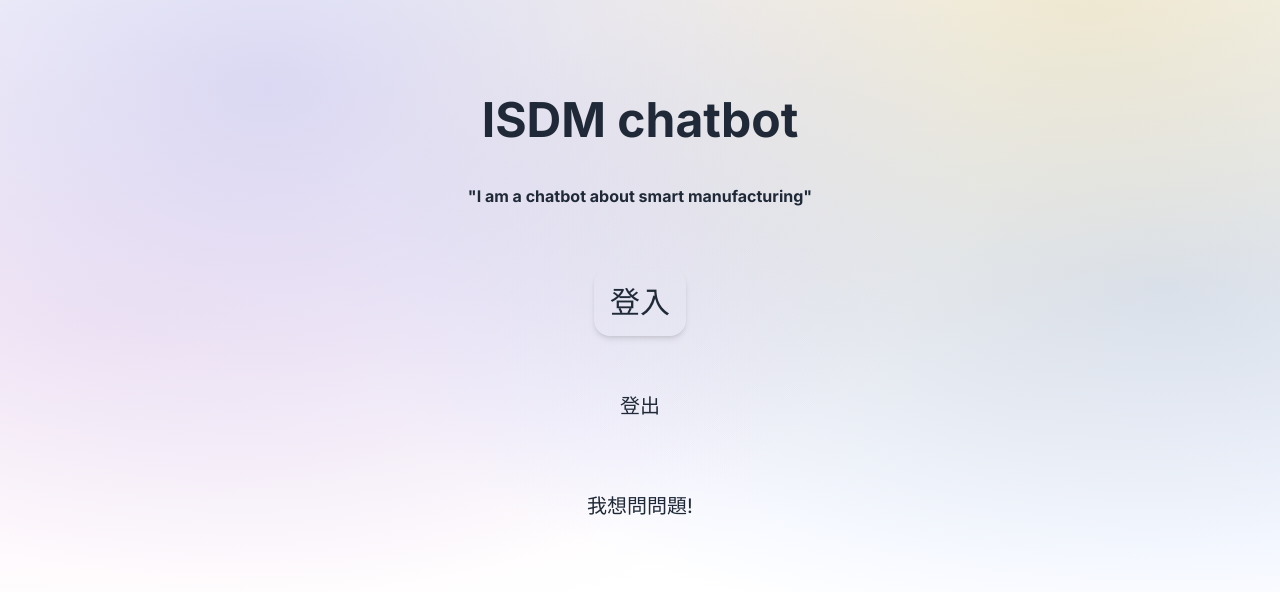
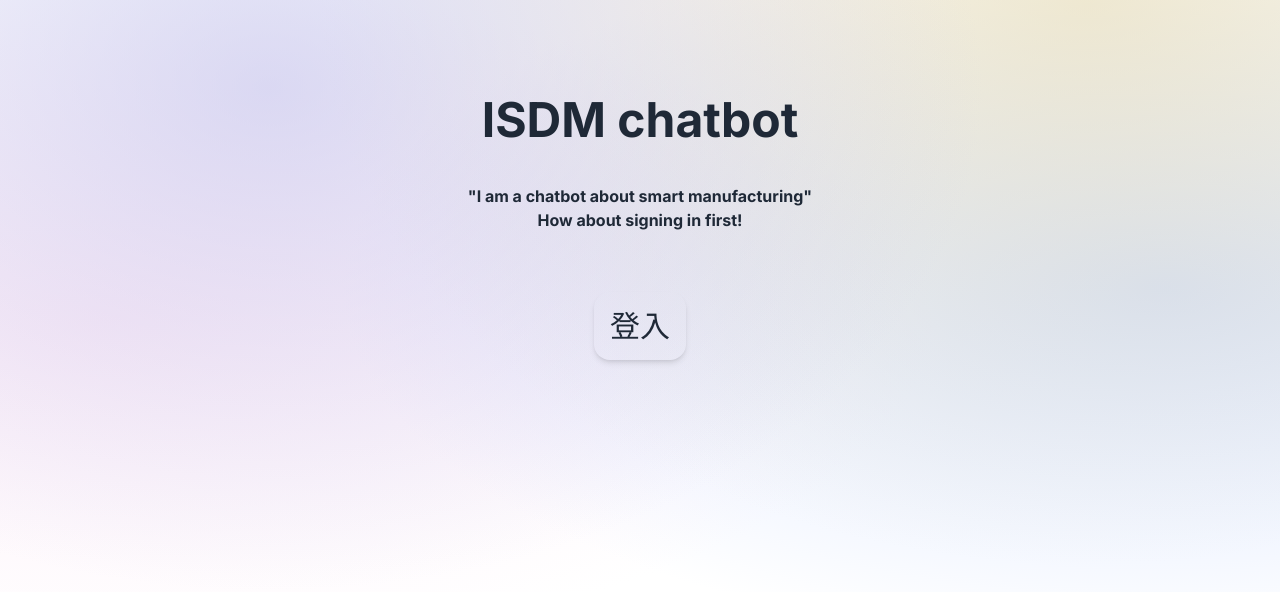
Before and after one commit to chungchihhan/llama_index_nextjs, a Next.js app: page / in a window 1280 px wide. Shown: the top 592 px of the page. Built offline with nearby package versions, Linux system fonts and the light colour scheme; no server answers.

Commit message:
use getServerSeesion to authenticate and show user info

```diff
--- a/src/app/components/header.tsx
+++ b/src/app/components/header.tsx
@@ -1,4 +1,5 @@
 import Image from "next/image";
+import Link from "next/link";
 
 export default function Header() {
   return (
@@ -9,12 +10,14 @@ export default function Header() {
         {/* <code className="font-mono font-bold">app/page.tsx</code> */}
       </p>
       <div className="fixed bottom-0 left-0 flex h-48 w-full items-end justify-center bg-gradient-to-t from-white via-white dark:from-black dark:via-black lg:static lg:h-auto lg:w-auto lg:bg-none">
-        <a
+        <div
           // href="https://www.llamaindex.ai/"
           className="flex items-center justify-center font-nunito text-lg font-bold gap-2"
         >
           {/* <span>Built by LlamaIndex</span> */}
-          <span>smart manufacturing</span>
+          <Link href="/">
+            <span>smart manufacturing</span>
+          </Link>
           <Image
             className="rounded-xl"
             src="/smart-manufacturing.png"
@@ -23,7 +26,7 @@ export default function Header() {
             height={40}
             priority
           />
-        </a>
+        </div>
       </div>
     </div>
   );
--- a/src/app/page.tsx
+++ b/src/app/page.tsx
@@ -1,15 +1,59 @@
-import Header from "@/app/components/header";
+// import Header from "@/app/components/header";
+import { options } from "@/app/api/auth/[...nextauth]/option";
+import { getServerSession } from "next-auth";
 import Link from "next/link";
 
-export default function Home() {
+export default async function Home() {
+  const session = await getServerSession(options);
   return (
+    <>
       <main className="flex min-h-screen flex-col items-center gap-10 p-24 background-gradient">
-      {/* <Header /> */}
         <h1 className="text-5xl font-bold text-gray-800">ISDM chatbot</h1>
-      <h1 className="text-mg font-bold text-gray-800">
+        {session ? (
+          <>
+            {/* <div className="text-3xl">user information</div> */}
+            <div className="flex flex-col items-center content-center">
+              <img src={session?.user?.image ?? ""} alt="" className="w-20" />
+              <p className="text-3xl font-bold text-gray-800">
+                Hi! {session?.user?.name},{" "}
+              </p>
+              {/* <h1>{session?.user?.email}</h1> */}
+              {/* <h1>{session?.user?.image}</h1> */}
+            </div>
+            <div className="flex flex-col text-mg font-bold text-gray-800 items-center content-center">
+              <p className="">
                 &quot;I am a chatbot about smart manufacturing&quot;
-      </h1>
+              </p>
+              <p className="">How can I help you today!</p>
+            </div>
+            <Link href="/MainPage">
+              <div className="p-4 rounded-2xl text-gray-800 font-bold text-xl hover:text-blue-800 transition duration-100 ease-in-out hover:shadow-lg">
+                我想問問題!
+              </div>
+            </Link>
+            <Link href="/api/auth/signout">
+              <div className="p-4 rounded-2xl text-gray-800 text-xl hover:text-blue-800 transition duration-100 ease-in-out hover:shadow-lg">
+                登出
+              </div>
+            </Link>
+          </>
+        ) : (
+          <>
+            <div className="flex flex-col text-mg font-bold text-gray-800 items-center content-center">
+              <p className="">
+                &quot;I am a chatbot about smart manufacturing&quot;
+              </p>
+              <p className="">How about signing in first!</p>
+            </div>
             <Link href="/api/auth/signin">
+              <div className="p-4 mt-5 rounded-2xl text-gray-800 text-3xl hover:text-blue-800 transition duration-100 ease-in-out shadow-md hover:shadow-lg">
+                登入
+              </div>
+            </Link>
+          </>
+        )}
+
+        {/* <Link href="/api/auth/signin">
           <div className="p-4 mt-5 rounded-2xl text-gray-800 text-3xl hover:text-blue-800 transition duration-100 ease-in-out shadow-md hover:shadow-lg">
             登入
           </div>
@@ -18,12 +62,13 @@ export default function Home() {
           <div className="p-4 rounded-2xl text-gray-800 text-xl hover:text-blue-800 transition duration-100 ease-in-out hover:shadow-lg">
             登出
           </div>
-      </Link>
-      <Link href="/MainPage">
+        </Link> */}
+        {/* <Link href="/MainPage">
           <div className="p-4 rounded-2xl text-gray-800 text-xl hover:text-blue-800 transition duration-100 ease-in-out hover:shadow-lg">
             我想問問題!
           </div>
-      </Link>
+        </Link> */}
       </main>
+    </>
   );
 }
```
Lines whose indentation alone changed are shown as unchanged.
